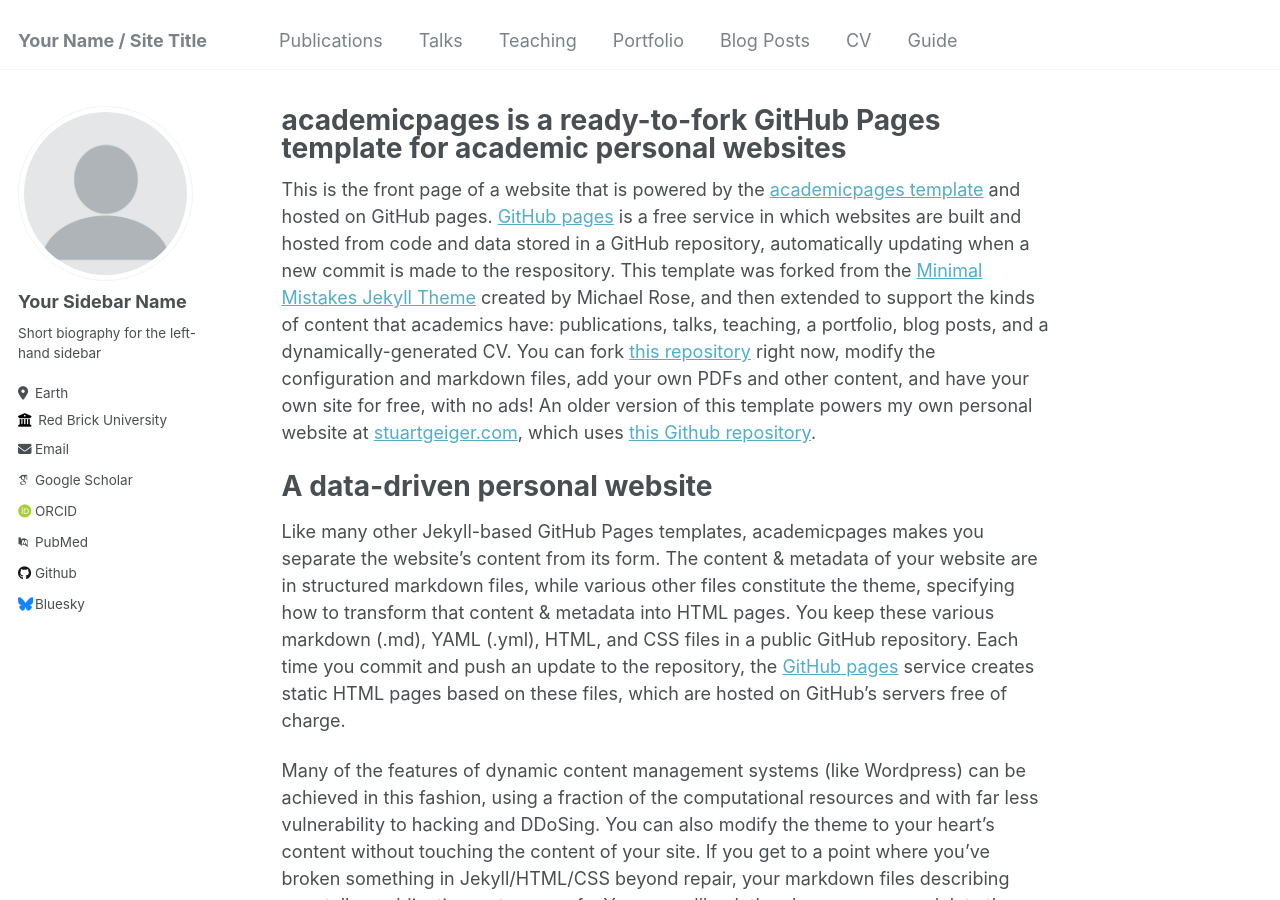
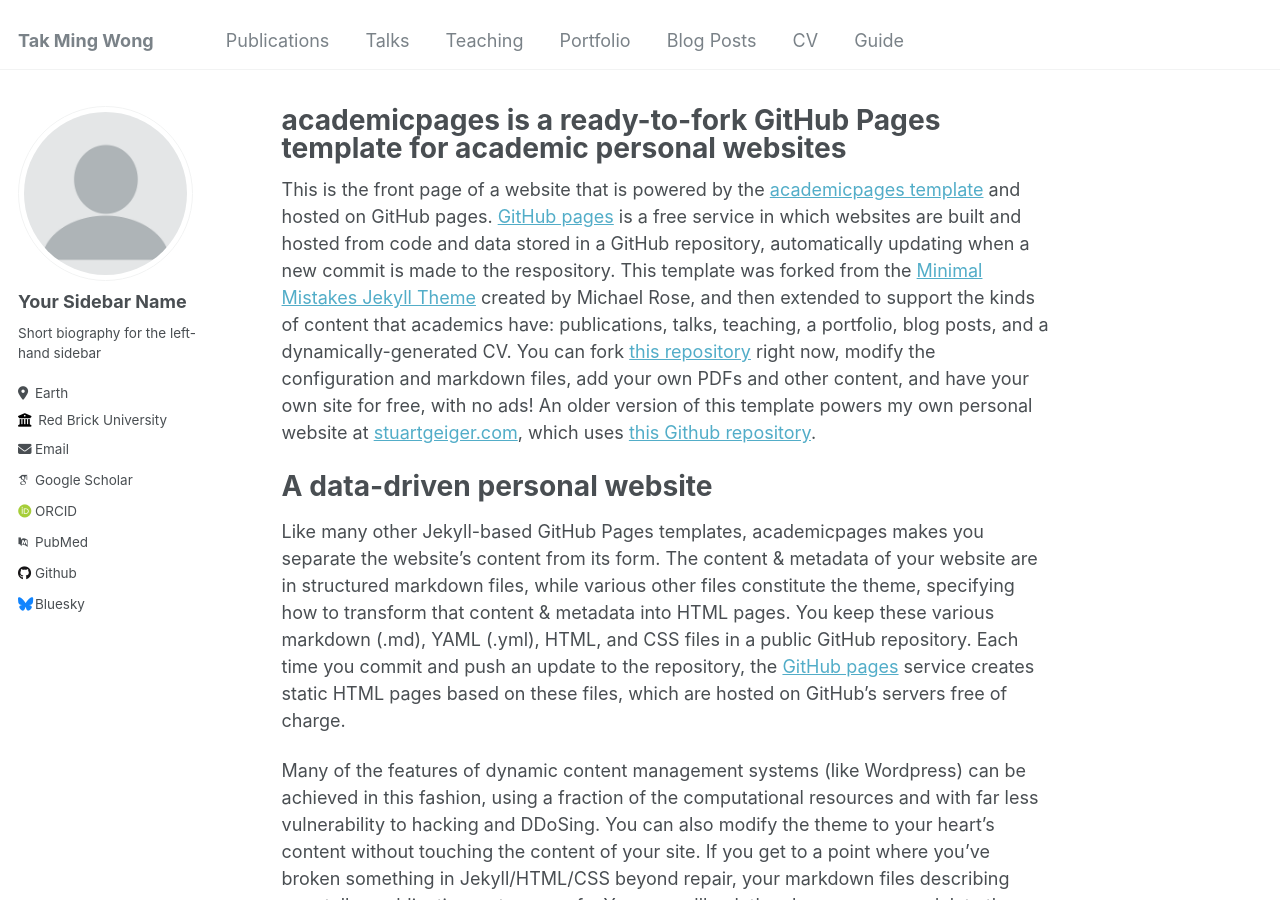
Before and after one commit to tak-wong/tak-wong.github.io, a Jekyll site: the page built from _pages/about.md, in a window 1280 px wide and 900 px high. Built offline with Jekyll 4.4.1, drawn with Linux system fonts in a browser that asks for light colours; some web fonts are replaced.

Commit message:
Change information

```diff
--- a/_config.yml
+++ b/_config.yml
@@ -8,11 +8,11 @@
 
 # Basic Site Settings
 locale                   : "en-US"
-title                    : "Your Name / Site Title"
+title                    : "Tak Ming Wong"
 title_separator          : "-"
 name                     : &name "Your Name"
 description              : &description "personal description"
-url                      : https://academicpages.github.io # the base hostname & protocol for your site e.g. "https://mmistakes.github.io"
+url                      : https://tak-wong.github.io # the base hostname & protocol for your site e.g. "https://mmistakes.github.io"
 baseurl                  : "" # the subpath of your site, e.g. "/blog"
 repository               : "academicpages/academicpages.github.io"
 
```
